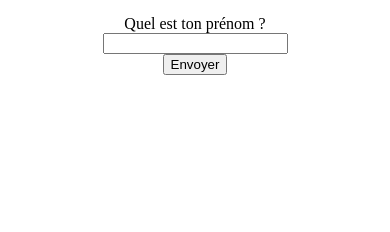
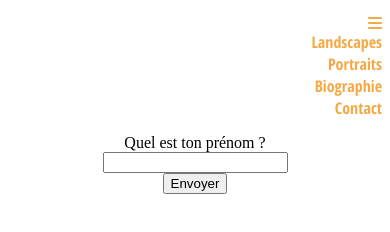
Before and after one commit to EmyPicArt/site_Ariette_js, a plain HTML site: page buldingpage.html in a window 390 px wide. Shown: the top 232 px of the page. Drawn offline with nearby package versions, Linux system fonts and the light colour scheme.

Commit message:
TD 2 en cours : création burger.
Point de sauvegarde : menu burger ok mais besoin du toggle alors changements à faire : remplacer l'id de la navbar par une class

```diff
--- a/assets/css/style.css
+++ b/assets/css/style.css
@@ -82,8 +82,8 @@ input{
     width: 100%;
     border-radius: 10px;
     font-family: 'Open Sans Condensed', sans-serif;
-    font-size: 1.2rem; */
-}
+    font-size: 1.2rem; }*/
+
 /* ===================== MODAL COOKIES ===================== */
 /* #modal{
     display: flex;
@@ -151,27 +151,27 @@ input{
 }
 .modalButton{
     display: flex;
-} */
-/* ul.topnav {
+}*/
+ul#topnav {
     /* reset du style des listes */
-    /* list-style-type: none;
+    list-style-type: none;
     margin: 0;
-    padding: 0; */
+    padding: 0;
     /* Alignement vertical et horizontal des enfants de ul */
-    /* display: flex;
+    display: flex;
     align-items: center;
-    justify-content: space-evenly; */ */
-/* }
-ul.topnav li a{
+    justify-content: space-evenly;
+}
+ul#topnav li a{
     color: #F6A844;
     text-decoration: none;
     font-family: 'Open Sans Condensed', sans-serif;
     font-size: 1.5rem;
     font-weight: 700;
-} */
-/* ul.topnav li a:hover, #burger:hover{
+}
+ul#topnav li a:hover, #burger:hover{
     color: #9C7854;
-} */
+}
 /* #accept, #custom {
     cursor: pointer;
 }
@@ -322,22 +322,38 @@ img {
     color:#F6A844;
 }
 /* Partie Noémie menu burger====================================== */
+#burger{
+    display:none ;
+}
+
+@media screen and (max-width:680px){
 
 
+    #menu{
+        display: flex;
+        flex-direction: column;
+        align-items: flex-end;
+        width:100%,
+    }
+    #burger{
+        display:block;
+    }
+    ul#topnav{
+        width:100%;
+        /* display:none; */
+        flex-direction: column;
+        align-items: flex-end;
 
+    }
+    ul#topnav li a,i{
+        color: #F6A844;
+        font-family: 'Open Sans Condensed', sans-serif;
+        font-size: 1rem;
+    }
 
-
-
-
-
-
-
-
-
-
-
-@media screen and (max-width:680px){
-    ul.topnav {
+}
+/* @media screen and (max-width:680px){ */
+    /* ul.topnav {
         display:none;
     }
     ul.topnav.open{
@@ -356,6 +372,6 @@ img {
     }
     .biography{
         flex-direction: column;
-    }
+    } */
 
-}
+/* } */
--- a/assets/js/script.js
+++ b/assets/js/script.js
@@ -28,6 +28,13 @@ buttonMail.addEventListener("click", function(){
     buildingPage.style.display = "none";
 });
 
+// Partie menu burger
+var navbar = document.getElementById("topnav");
+var burger = document.getElementById("burger");
 
 
+burger.addEventListener("click", function(){
+    navbar.classList.toggle
 })
+
+})
--- a/buldingpage.html
+++ b/buldingpage.html
@@ -10,19 +10,24 @@
             rel="stylesheet" />
         <!--insertion de la feuille de style-->
         <link rel="stylesheet" href="assets/css/style.css" />
+        <link rel="stylesheet" href="https://cdnjs.cloudflare.com/ajax/libs/font-awesome/6.0.0-beta2/css/all.min.css" integrity="sha512-YWzhKL2whUzgiheMoBFwW8CKV4qpHQAEuvilg9FAn5VJUDwKZZxkJNuGM4XkWuk94WCrrwslk8yWNGmY1EduTA==" crossorigin="anonymous" referrerpolicy="no-referrer" />
         <title>Site ariette en JS</title>
     </head>
 
 <body>
     <!--NAVBAR-->
-    <nav>
-        <ul id="menu" class="topnav">
-            <li><a href="#landscape" title="lien vers la page Landscape">Landscapes</a></li>
-            <li><a href="#portraits" title="lien vers la page Portrait">Portraits</a></li>
-            <li><a href="#biography" title="lien vers la page Biographie">Biographie</a></li>
-            <li><a href="buldingPage.html" title="lien vers la page Contact">Contact</a></li>
-        </ul>
+    <nav id="containerNavbar">
+        <div id="menu" >
+            <i id="burger" class="fas fa-bars"></i>
+            <ul id="topnav">
+                <li class="link"><a class="linkMenu" href="#landscape" title="lien vers la page Landscape">Landscapes</a></li>
+                <li class="link"><a class="linkMenu" href="#portraits" title="lien vers la page Portrait">Portraits</a></li>
+                <li class="link"><a class="linkMenu" href="#biography" title="lien vers la page Biographie">Biographie</a></li>
+                <li class="link"><a  class="linkMenu" href="buldingPage.html" title="lien vers la page Contact">Contact</a></li>
+            </ul>
+        </div>
     </nav>
+
 
 <!-- 1er div formulaire prénom -->
 <div id="container">
```
